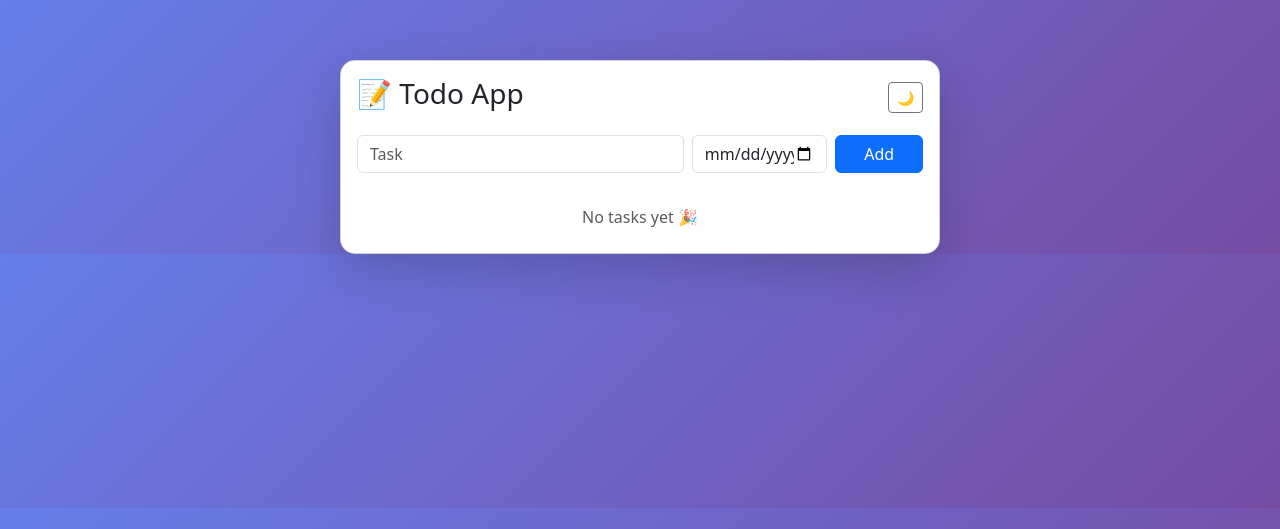
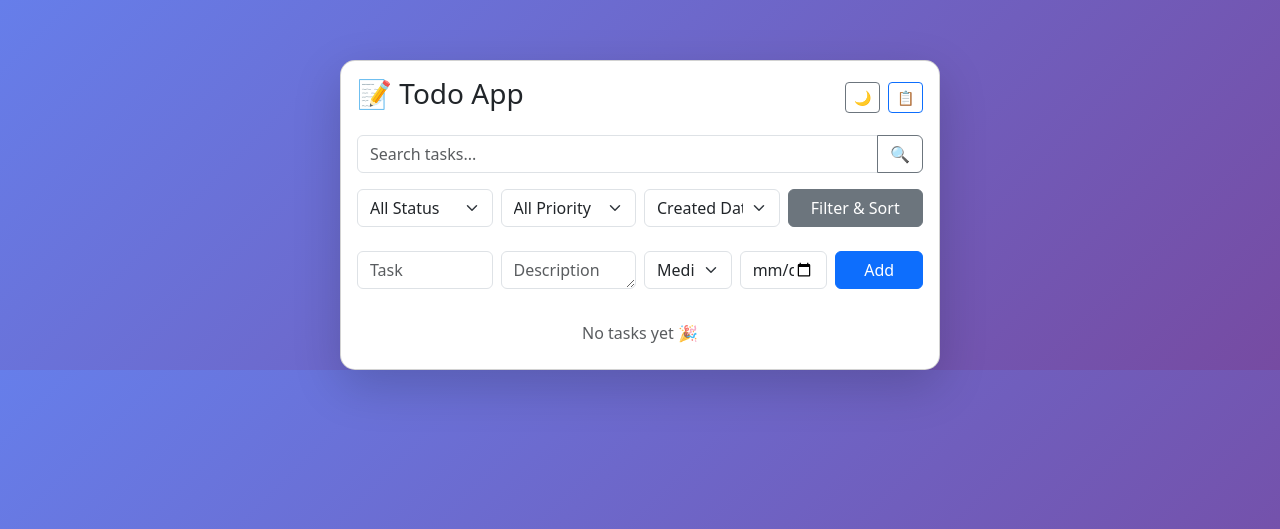
Before and after one commit to NV23076/cc302-todo-app, a Flask app: page / in a window 1280 px wide. Shown: the top 529 px of the page. Run offline with Flask 3, Linux system fonts and the light colour scheme.

Commit message:
Add task descriptions, priority, status, and metadata fields
- Add description, priority, due_date, status, created_at, updated_at to Todo model
- Update routes to use database instead of global list
- Add search, filter, and sort functionality
- Update UI to display and edit all metadata fields
- Add API endpoints for future AJAX support

```diff
--- a/flask-todo-crud-docker/app/routes.py
+++ b/flask-todo-crud-docker/app/routes.py
@@ -1,44 +1,122 @@
-from flask import Blueprint, render_template, request, redirect, url_for
-from datetime import date
+from flask import Blueprint, render_template, request, redirect, url_for, jsonify
+from datetime import datetime, date
+from . import db
+from .models import Todo
 
 main = Blueprint("main", __name__)
-
-todos = []
 
 @main.route("/", methods=["GET", "POST"])
 def index():
     if request.method == "POST":
         task = request.form.get("task")
-        due_date = request.form.get("due_date")
+        description = request.form.get("description")
+        priority = request.form.get("priority", "medium")
+        due_date_str = request.form.get("due_date")
 
         if task:
-            todos.append({
-                "task": task,
-                "completed": False,
-                "due_date": due_date
-            })
+            due_date = datetime.strptime(due_date_str, '%Y-%m-%d').date() if due_date_str else None
+            todo = Todo(
+                task=task,
+                description=description,
+                priority=priority,
+                due_date=due_date
+            )
+            db.session.add(todo)
+            db.session.commit()
 
         return redirect(url_for("main.index"))
 
+    # Get query parameters for search, filter, sort
+    q = request.args.get('q', '')
+    status_filter = request.args.get('status', '')
+    priority_filter = request.args.get('priority', '')
+    sort_by = request.args.get('sort', 'created_at')
+
+    query = Todo.query
+
+    # Search
+    if q:
+        query = query.filter(
+            db.or_(
+                Todo.task.ilike(f'%{q}%'),
+                Todo.description.ilike(f'%{q}%')
+            )
+        )
+
+    # Filters
+    if status_filter:
+        query = query.filter(Todo.status == status_filter)
+    if priority_filter:
+        query = query.filter(Todo.priority == priority_filter)
+
+    # Sorting
+    if sort_by == 'due_date':
+        query = query.order_by(Todo.due_date.asc())
+    elif sort_by == 'priority':
+        # Custom priority order: high, medium, low
+        query = query.order_by(
+            db.case(
+                (Todo.priority == 'high', 1),
+                (Todo.priority == 'medium', 2),
+                (Todo.priority == 'low', 3)
+            )
+        )
+    else:  # created_at
+        query = query.order_by(Todo.created_at.desc())
+
+    todos = query.all()
     today = date.today().isoformat()
-    return render_template("index.html", todos=todos, today=today)
+    return render_template("index.html", todos=todos, today=today, q=q, status_filter=status_filter, priority_filter=priority_filter, sort_by=sort_by)
 
-@main.route("/delete/<int:index>")
-def delete(index):
-    if 0 <= index < len(todos):
-        todos.pop(index)
+@main.route("/delete/<int:id>")
+def delete(id):
+    todo = Todo.query.get_or_404(id)
+    db.session.delete(todo)
+    db.session.commit()
     return redirect(url_for("main.index"))
 
-@main.route("/edit/<int:index>", methods=["POST"])
-def edit(index):
-    if 0 <= index < len(todos):
-        new_task = request.form.get("task")
-        if new_task:
-            todos[index]["task"] = new_task
+@main.route("/edit/<int:id>", methods=["POST"])
+def edit(id):
+    todo = Todo.query.get_or_404(id)
+    new_task = request.form.get("task")
+    if new_task:
+        todo.task = new_task
+        todo.description = request.form.get("description")
+        todo.priority = request.form.get("priority", "medium")
+        due_date_str = request.form.get("due_date")
+        todo.due_date = datetime.strptime(due_date_str, '%Y-%m-%d').date() if due_date_str else None
+        todo.updated_at = datetime.utcnow()
+        db.session.commit()
     return redirect(url_for("main.index"))
 
-@main.route("/toggle/<int:index>")
-def toggle(index):
-    if 0 <= index < len(todos):
-        todos[index]["completed"] = not todos[index]["completed"]
+@main.route("/toggle/<int:id>")
+def toggle(id):
+    todo = Todo.query.get_or_404(id)
+    todo.status = 'completed' if todo.status == 'pending' else 'pending'
+    todo.updated_at = datetime.utcnow()
+    db.session.commit()
     return redirect(url_for("main.index"))
+
+# API endpoints for AJAX if needed
+@main.route("/api/todos", methods=["GET"])
+def api_todos():
+    todos = Todo.query.all()
+    return jsonify([todo.to_dict() for todo in todos])
+
+@main.route("/api/todos/<int:id>", methods=["PUT"])
+def api_update_todo(id):
+    todo = Todo.query.get_or_404(id)
+    data = request.get_json()
+    if 'task' in data:
+        todo.task = data['task']
+    if 'description' in data:
+        todo.description = data['description']
+    if 'priority' in data:
+        todo.priority = data['priority']
+    if 'due_date' in data:
+        todo.due_date = datetime.strptime(data['due_date'], '%Y-%m-%d').date() if data['due_date'] else None
+    if 'status' in data:
+        todo.status = data['status']
+    todo.updated_at = datetime.utcnow()
+    db.session.commit()
+    return jsonify(todo.to_dict())
--- a/flask-todo-crud-docker/app/templates/index.html
+++ b/flask-todo-crud-docker/app/templates/index.html
@@ -59,18 +59,68 @@
 
         <div class="d-flex justify-content-between align-items-center mb-3">
             <h3>📝 Todo App</h3>
+            <div class="d-flex gap-2">
                 <button class="btn btn-sm btn-outline-secondary" onclick="toggleDarkMode()">🌙</button>
+                <button class="btn btn-sm btn-outline-primary" onclick="toggleViewMode()">📋</button>
             </div>
+        </div>
+
+        <!-- Search Bar -->
+        <form method="GET" class="mb-3">
+            <div class="input-group">
+                <input type="text" name="q" class="form-control" placeholder="Search tasks..." value="{{ q }}">
+                <button class="btn btn-outline-secondary" type="submit">🔍</button>
+            </div>
+        </form>
+
+        <!-- Filters and Sorting -->
+        <form method="GET" class="row g-2 mb-4">
+            <div class="col-md-3">
+                <select name="status" class="form-select">
+                    <option value="">All Status</option>
+                    <option value="pending" {% if status_filter == 'pending' %}selected{% endif %}>Pending</option>
+                    <option value="completed" {% if status_filter == 'completed' %}selected{% endif %}>Completed</option>
+                </select>
+            </div>
+            <div class="col-md-3">
+                <select name="priority" class="form-select">
+                    <option value="">All Priority</option>
+                    <option value="high" {% if priority_filter == 'high' %}selected{% endif %}>High</option>
+                    <option value="medium" {% if priority_filter == 'medium' %}selected{% endif %}>Medium</option>
+                    <option value="low" {% if priority_filter == 'low' %}selected{% endif %}>Low</option>
+                </select>
+            </div>
+            <div class="col-md-3">
+                <select name="sort" class="form-select">
+                    <option value="created_at" {% if sort_by == 'created_at' %}selected{% endif %}>Created Date</option>
+                    <option value="due_date" {% if sort_by == 'due_date' %}selected{% endif %}>Due Date</option>
+                    <option value="priority" {% if sort_by == 'priority' %}selected{% endif %}>Priority</option>
+                </select>
+            </div>
+            <div class="col-md-3">
+                <button class="btn btn-secondary w-100" type="submit">Filter & Sort</button>
+            </div>
+        </form>
 
         <!-- Add Todo -->
         <form method="POST" class="row g-2 mb-4">
-            <div class="col-7">
+            <div class="col-md-3">
                 <input type="text" name="task" class="form-control" placeholder="Task" required>
             </div>
-            <div class="col-3">
+            <div class="col-md-3">
+                <textarea name="description" class="form-control" placeholder="Description" rows="1"></textarea>
+            </div>
+            <div class="col-md-2">
+                <select name="priority" class="form-select">
+                    <option value="low">Low</option>
+                    <option value="medium" selected>Medium</option>
+                    <option value="high">High</option>
+                </select>
+            </div>
+            <div class="col-md-2">
                 <input type="date" name="due_date" class="form-control">
             </div>
-            <div class="col-2">
+            <div class="col-md-2">
                 <button class="btn btn-primary w-100">Add</button>
             </div>
         </form>
@@ -78,41 +128,85 @@
         <!-- Todo List -->
         <ul class="list-group list-group-flush">
             {% for todo in todos %}
-                <li class="list-group-item d-flex align-items-center gap-2">
+                <li class="list-group-item d-flex align-items-start gap-2 {% if todo.status == 'completed' %}completed{% endif %}">
 
                     <!-- Complete Checkbox -->
-                    <a href="{{ url_for('main.toggle', index=loop.index0) }}">
-                        <input type="checkbox" {% if todo.completed %}checked{% endif %} onclick="return false;">
+                    <a href="{{ url_for('main.toggle', id=todo.id) }}" class="mt-1">
+                        <input type="checkbox" {% if todo.status == 'completed' %}checked{% endif %} onclick="return false;">
                     </a>
 
+                    <!-- Task Content -->
+                    <div class="flex-grow-1">
                         <!-- Editable Task -->
                         <form
                             method="POST"
-                        action="{{ url_for('main.edit', index=loop.index0) }}"
-                        class="flex-grow-1"
+                            action="{{ url_for('main.edit', id=todo.id) }}"
+                            class="mb-2"
                         >
+                            <div class="row g-2">
+                                <div class="col-md-3">
                                     <input
                                         type="text"
                                         name="task"
                                         value="{{ todo.task }}"
-                            class="todo-input {% if todo.completed %}completed{% endif %}"
-                            onkeydown="submitOnEnter(event, this.form)"
+                                        class="form-control form-control-sm"
+                                        required
                                     >
+                                </div>
+                                <div class="col-md-3">
+                                    <textarea
+                                        name="description"
+                                        class="form-control form-control-sm"
+                                        rows="1"
+                                        placeholder="Description"
+                                    >{{ todo.description or '' }}</textarea>
+                                </div>
+                                <div class="col-md-2">
+                                    <select name="priority" class="form-select form-select-sm">
+                                        <option value="low" {% if todo.priority == 'low' %}selected{% endif %}>Low</option>
+                                        <option value="medium" {% if todo.priority == 'medium' %}selected{% endif %}>Medium</option>
+                                        <option value="high" {% if todo.priority == 'high' %}selected{% endif %}>High</option>
+                                    </select>
+                                </div>
+                                <div class="col-md-2">
+                                    <input
+                                        type="date"
+                                        name="due_date"
+                                        value="{{ todo.due_date.isoformat() if todo.due_date else '' }}"
+                                        class="form-control form-control-sm"
+                                    >
+                                </div>
+                                <div class="col-md-2">
+                                    <button class="btn btn-sm btn-outline-primary" type="submit">Update</button>
+                                </div>
+                            </div>
                         </form>
 
-                    <!-- Due Date -->
+                        <!-- Metadata -->
+                        <div class="small text-muted">
+                            <span class="badge bg-{% if todo.priority == 'high' %}danger{% elif todo.priority == 'medium' %}warning{% else %}secondary{% endif %}">{{ todo.priority }}</span>
                             {% if todo.due_date %}
                                 <span class="
-                            {% if todo.due_date < today and not todo.completed %}
-                                overdue
+                                    {% if todo.due_date < today and todo.status != 'completed' %}
+                                        text-danger
                                     {% endif %}
                                 ">
                                     📅 {{ todo.due_date }}
                                 </span>
                             {% endif %}
+                            <span>Created: {{ todo.created_at.strftime('%Y-%m-%d') }}</span>
+                            {% if todo.updated_at != todo.created_at %}
+                                <span>Updated: {{ todo.updated_at.strftime('%Y-%m-%d') }}</span>
+                            {% endif %}
+                        </div>
+
+                        {% if todo.description %}
+                            <div class="mt-1">{{ todo.description }}</div>
+                        {% endif %}
+                    </div>
 
                     <!-- Delete -->
-                    <a href="{{ url_for('main.delete', index=loop.index0) }}" class="text-danger">
+                    <a href="{{ url_for('main.delete', id=todo.id) }}" class="text-danger">
                         ❌
                     </a>
 
```
Lines whose indentation alone changed are shown as unchanged.
